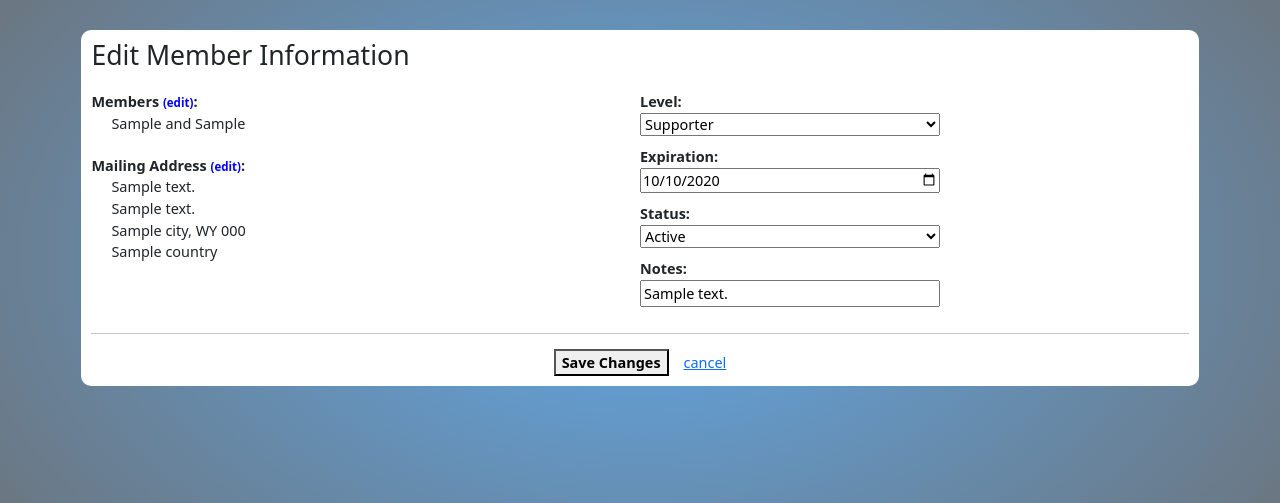
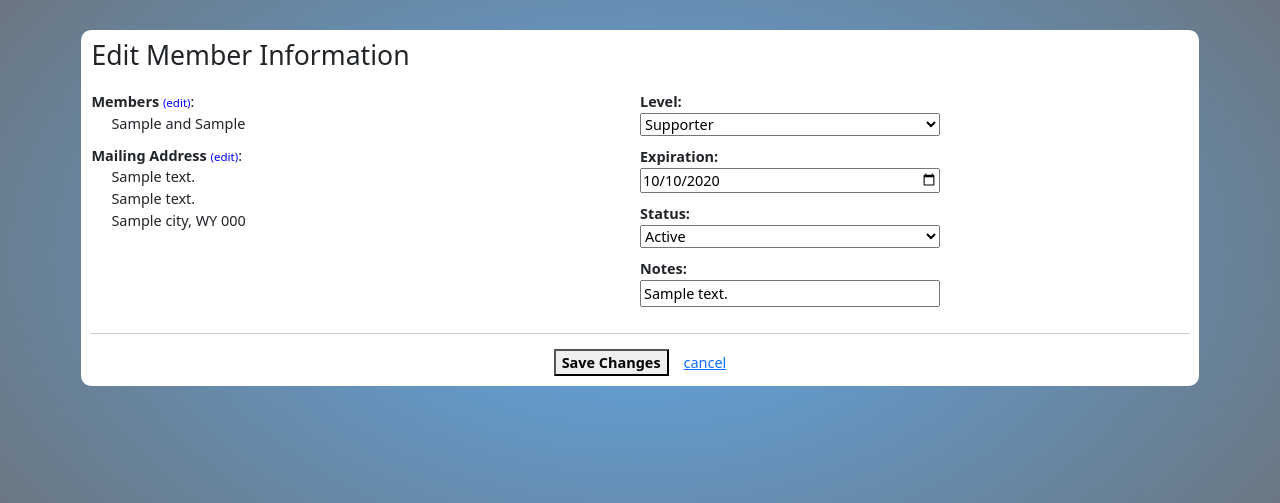
Before and after one commit to lar-mo/simple_CRM, a Django app: template members/templates/members/edit_member.html in a window 1280 px wide. Shown: the part 143-646 px from the top of the page. Run offline with Django 3.2, Linux system fonts and the light colour scheme; the template is opened without the code that fills it: most values are stand-ins (such as "Sample title", 1, 10 or a date in 2020).

Commit message:
adding more fields to show_person

```diff
--- a/members/models.py
+++ b/members/models.py
@@ -77,6 +77,7 @@ class Person(models.Model):
 
     class Meta:
         ordering = ['last_name']
+        # abstract = True
 
 
 class Membership(models.Model):
@@ -216,6 +217,10 @@ class Board(models.Model):
         else:
             return "{} - {} {} (Cmtes: {})".format(self.title, self.person1.first_name, self.person1.last_name, self.committees)
 
+    # def get_cmte_roles_by_person(self, person_id=person1__id):
+    #     person = self(title=person_id)
+    #     return person
+
     class Meta:
         ordering = ['id']
 
--- a/members/templates/members/base.html
+++ b/members/templates/members/base.html
@@ -173,12 +173,20 @@
         font-weight: bold;
       }
       .member_names {
-        margin: auto auto 20px 20px;
+        margin-left: 20px;
       }
-      .mailing_address_label {
-        font-weight: bold;
+      .person_detail_byline {
+        font-weight: normal;
+        font-style: italic;
       }
-      .mailing_address {
+      .person_detail_section, .member_detail_section {
+        margin-bottom: 10px;
+      }
+      .person_detail_mailing_address > div,
+      .member_detail_mailing_address > div {
+        margin-left: 20px;
+      }
+      .edit_member_mailing_address > {
         margin-left: 20px;
       }
     </style>
--- a/members/templates/members/edit_member.html
+++ b/members/templates/members/edit_member.html
@@ -9,21 +9,30 @@
             {% csrf_token %}
           <div class="col_rw">
             <div class="row">
-              <div class="form_fields">
-                <div class="member_label">Member{% if member.person2 %}s{%endif%} <a href="{% url 'members_app:edit_person' member.person1.id %}" class="edit_link">(edit)</a>:</div>
+              <div class="member_detail_section">
+                <div class=""><b>Member{% if member.person2 %}s{%endif%}</b> <a href="{% url 'members_app:edit_person' member.person1.id %}" class="edit_link">(edit)</a>:</div>
                 <div class="member_names">{{member.person1}}{% if member.person2 %} and {{member.person2}}{% endif %}</div>
               </div>
-              <div class="form_fields">
+              <!-- <div class="form_fields">
                 <div class="">
-                  <div class="">
-                    <div class="mailing_address_label">Mailing Address <a href="{% url 'members_app:edit_person' member.person1.id %}" class="edit_link">(edit)</a>:</div>
-                    <div class="mailing_address">
-                      <div class="">{{member.address.address_1}}</div>
-                      <div class="">{{member.address.address_2}}</div>
-                      <div class="">{{member.address.city}}, {{member.address.state}} {{member.address.postal_code}}</div>
-                      <div class="">{{member.address.country}}</div>
+                  <div class="member_detail_section">
+                    <div class="edit_member_mailing_address">Mailing Address <a href="{% url 'members_app:edit_person' member.person1.id %}" class="edit_link">(edit)</a>:
+                        <div class="">{{member.address.address_1}}</div>
+                        <div class="">{{member.address.address_2}}</div>
+                        <div class="">{{member.address.city}}, {{member.address.state}} {{member.address.postal_code}}</div>
+                        <div class="">{{member.address.country}}</div>
                     </div>
                   </div>
+                </div> -->
+              <!-- </div> -->
+            </div><!-- end of 'row' -->
+            <div class="row">
+              <div class="member_detail_section">
+                <div class="member_detail_mailing_address">
+                  <b>Mailing Address</b> <a href="{% url 'members_app:edit_person' member.person1.id %}" class="edit_link">(edit)</a>:
+                    <div class="">{{member.address.address_1}}</div>
+                    <div class="">{{member.address.address_2}}</div>
+                    <div class="">{{member.address.city}}, {{member.address.state}} {{member.address.postal_code}}</div>
                 </div>
               </div>
             </div><!-- end of 'row' -->
```
Also changed, not shown: members/templates/members/output.html (+14 -6 lines), members/templates/members/show_person.html (added, +97 -0 lines), members/views.py (+4 -5 lines).
